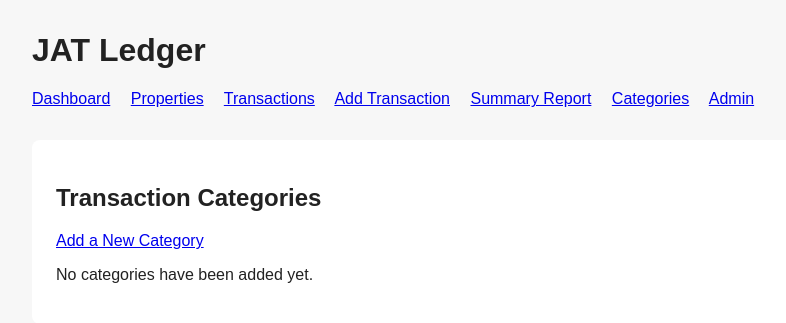
After one commit to jnotter01/JAT-Ledger, a Django app: page /categories/ in a window 1280 px wide. The commit adds this page. Shown: the top 323 px of the page, without its empty margins (0-786 px from the left). Run offline with Django 5.2, Linux system fonts and the light colour scheme; the visitor is signed in with stand-in values (Sample User, id 1); data that the repository does not hold is empty.

Commit message:
Add user-facing category management

```diff
--- a/ledger/templates/ledger/base.html
+++ b/ledger/templates/ledger/base.html
@@ -77,6 +77,7 @@
             <a href="{% url 'transaction_list' %}">Transactions</a>
             <a href="{% url 'transaction_create' %}">Add Transaction</a>
             <a href="{% url 'report_summary' %}">Summary Report</a>
+            <a href="{% url 'category_list' %}">Categories</a>
             <a href="/admin/">Admin</a>
 		</nav>
     </header>
--- /dev/null
+++ b/ledger/templates/ledger/category_list.html
@@ -0,0 +1,30 @@
+{% extends "ledger/base.html" %}
+
+{% block content %}
+<h2>Transaction Categories</h2>
+
+<p>
+    <a href="{% url 'category_create' %}">Add a New Category</a>
+</p>
+
+{% if categories %}
+<table>
+    <thead>
+        <tr>
+            <th>Name</th>
+            <th>Type</th>
+        </tr>
+    </thead>
+    <tbody>
+        {% for category in categories %}
+        <tr>
+            <td>{{ category.name }}</td>
+            <td>{{ category.category_type }}</td>
+        </tr>
+        {% endfor %}
+    </tbody>
+</table>
+{% else %}
+<p>No categories have been added yet.</p>
+{% endif %}
+{% endblock %}
--- a/ledger/urls.py
+++ b/ledger/urls.py
@@ -11,4 +11,7 @@ urlpatterns = [
     path("transactions/", views.transaction_list, name="transaction_list"),
     path("transactions/create/", views.transaction_create, name="transaction_create"),
     path("reports/summary/", views.report_summary, name="report_summary"),
+
+    path("categories/", views.category_list, name="category_list"),
+    path("categories/create/", views.category_create, name="category_create"),
 ]
--- a/ledger/views.py
+++ b/ledger/views.py
@@ -3,8 +3,8 @@ from .services import calculate_summary
 from django.contrib.auth.decorators import login_required
 from django.shortcuts import redirect, render
 
-from .forms import PropertyForm, TransactionForm
-from .models import Property, Transaction
+from .forms import CategoryForm, PropertyForm, TransactionForm
+from .models import Category, Property, Transaction
 
 @login_required
 def dashboard(request):
@@ -75,3 +75,29 @@ def report_summary(request):
     summary = calculate_summary(transactions)
 
     return render(request, "ledger/report_summary.html", summary)
+
+@login_required
+def category_list(request):
+    categories = Category.objects.filter(user=request.user).order_by("category_type", "name")
+
+    return render(request, "ledger/category_list.html", {
+        "categories": categories,
+    })
+
+
+@login_required
+def category_create(request):
+    if request.method == "POST":
+        form = CategoryForm(request.POST)
+
+        if form.is_valid():
+            category = form.save(commit=False)
+            category.user = request.user
+            category.save()
+            return redirect("category_list")
+    else:
+        form = CategoryForm()
+
+    return render(request, "ledger/category_form.html", {
+        "form": form,
+    })
```
Also changed, not shown: ledger/forms.py (+9 -1 lines), ledger/templates/ledger/category_form.html (added, +17 -0 lines).
